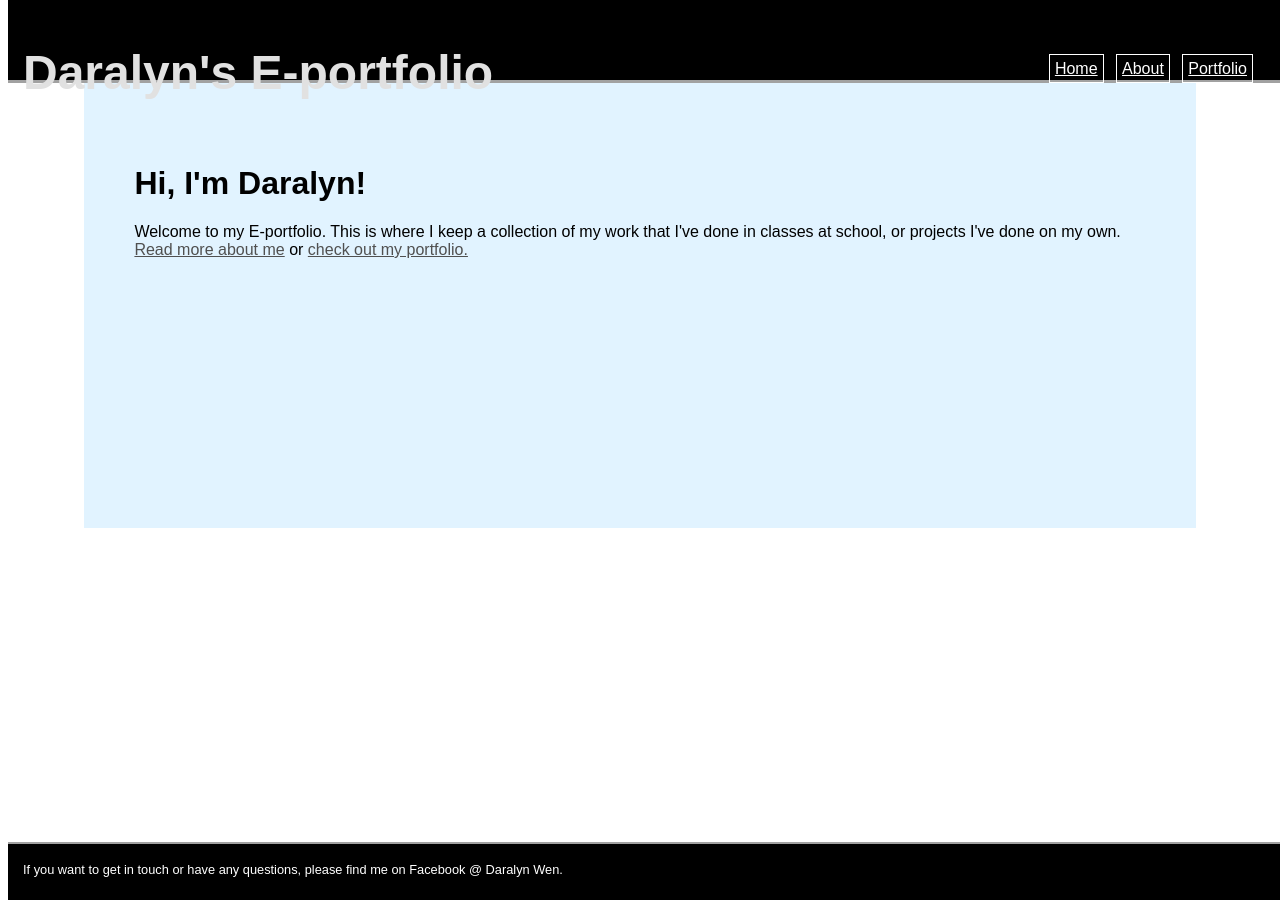
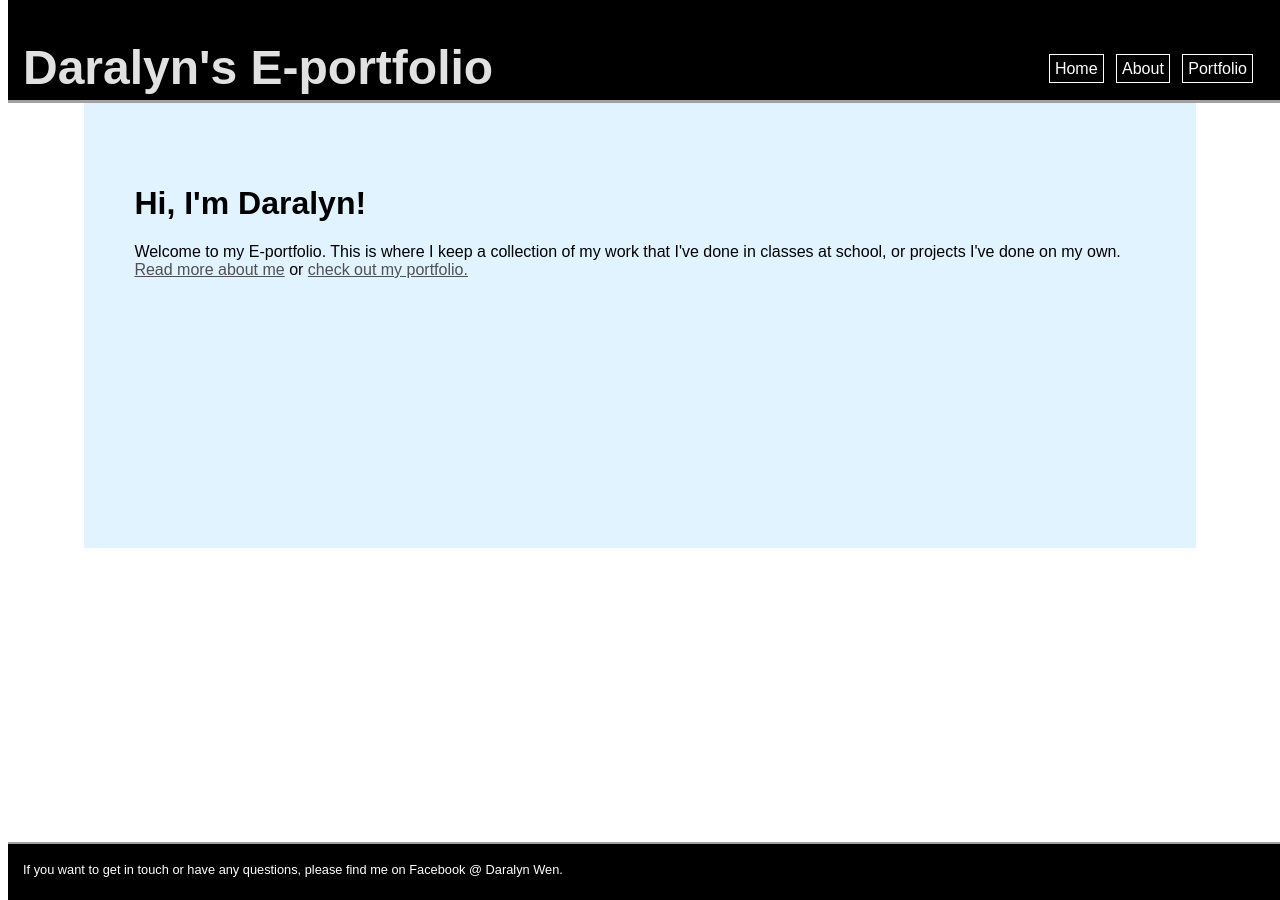
Before and after one commit to daralyn/daralyn.github.io, a Jekyll site: the page built from index.html, in a window 1280 px wide. Built offline with Jekyll 4.4.1, drawn with Linux system fonts in a browser that asks for light colours.

Commit message:
Update main.css

```diff
--- a/css/main.css
+++ b/css/main.css
@@ -6,20 +6,19 @@ header{
     background-color: rgb(0, 0, 0);
     padding-left: 15px;
     margin: 0;
-    height: 80px;
+    height: 100px;
 }
 
 #eportfolioheader {
     font-family: 'AR BONNIE', 'Arial', 'Sans-Serif';
     font-size: 3em;
     color: rgb(225, 225, 225);
-    padding-top: 5px;
+    padding-top: 0px;
     text-decoration: none;
 }
 
 #pnavigation {
     font-color: rgb(225, 225, 225);
-    text-decoration: none;
     position: absolute;
     top: 50px;
     right: 40px;
@@ -32,6 +31,7 @@ a.navbutton{
     margin-left: 8px;
     color: rgb(255, 255, 255);
     font-family: 'Arial', 'Sans-Serif';
+    text-decoration: none;
 }
 
 a.navbutton:hover{
@@ -66,7 +66,7 @@ footer{
 .container{
     width: 80%;
     margin: 0 auto;
-    margin-top: 80px;
+    margin-top: 100px;
     background-color: rgb(225, 243, 255);
     padding-left: 50px;
     padding-right: 50px;
```
